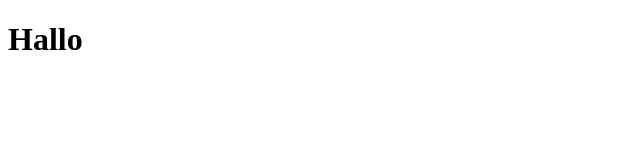
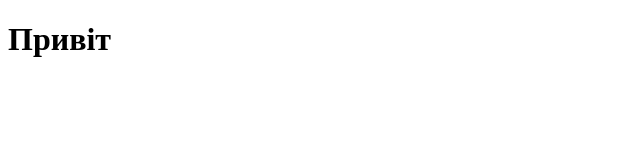
Before and after one commit to KASIM-MMS/practice, a plain HTML site: page index.html in a window 1280 px wide. Shown: the full height of the page, 0-640 px from the left. Drawn offline with Linux system fonts and the light colour scheme.

Commit message:
Update index.html

```diff
--- a/index.html
+++ b/index.html
@@ -7,6 +7,6 @@
     <title>Document</title>
   </head>
   <body>
-    <h1>Hallo</h1>
+    <h1>Привіт</h1>
   </body>
 </html>
```
